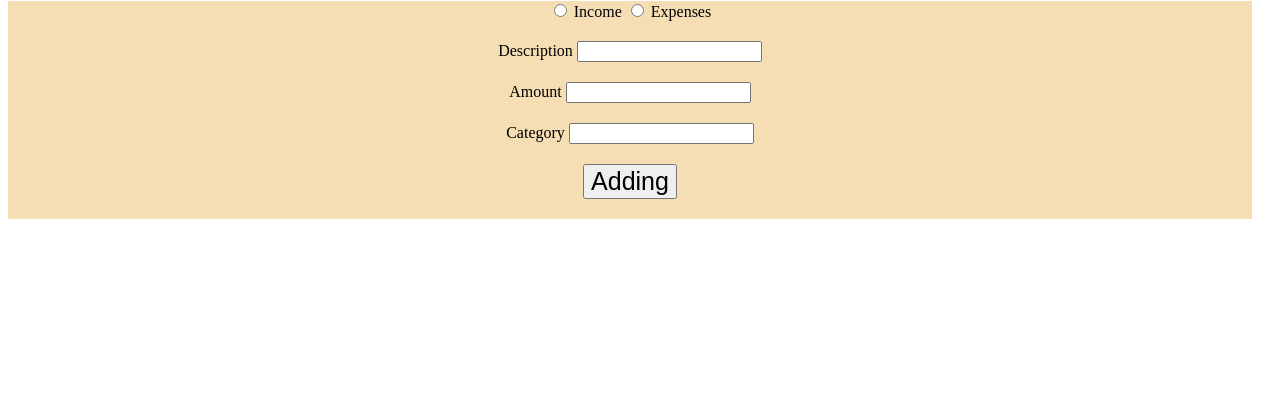
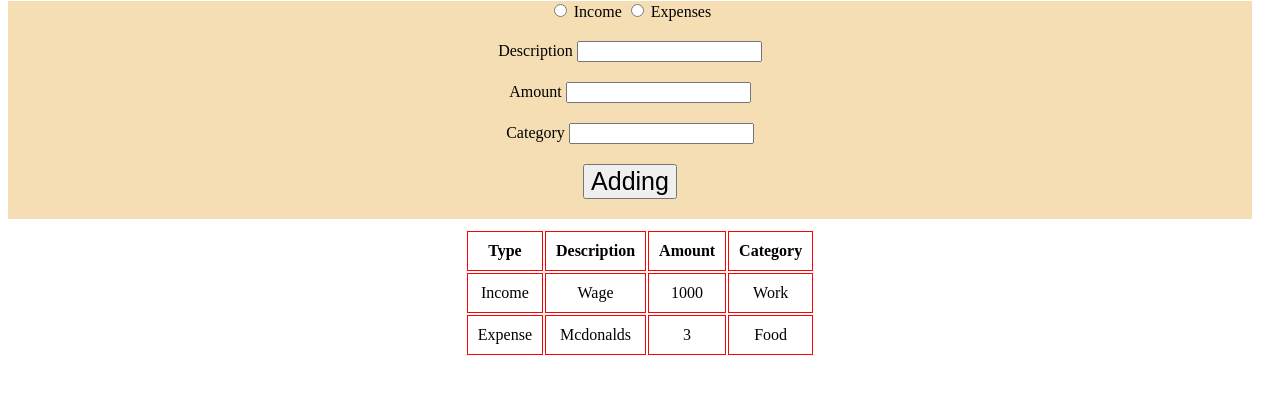
Before and after one commit to matiassemelman/budgetTrackerApp, a plain HTML site: page index.html in a window 1280 px wide. Shown: the part 79-472 px from the top of the page. Drawn offline with Linux system fonts and the light colour scheme.

Commit message:
format table

```diff
--- a/index.html
+++ b/index.html
@@ -15,7 +15,6 @@
         <label for="ingreso">Income</label>
         <input id="expenses" type="radio" />
         <label for="expenses">Expenses</label>
-
       </div>
       <div class="formDiv">
         <label for="description">Description</label>
@@ -29,8 +28,30 @@
         <input type="text" id="category" />
       </div>
       <div class="formDiv">
-          <button id="addButton">Adding</button>
+        <button id="addButton">Adding</button>
       </div>
     </form>
+    <div>
+      <table>
+          <tr>
+              <th>Type</th>
+              <th>Description</th>
+              <th>Amount</th>
+              <th>Category</th>
+          </tr>
+          <tr>
+              <td>Income</td>
+              <td>Wage</td>
+              <td>1000</td>
+              <td>Work</td>
+          </tr>
+          <tr>
+              <td>Expense</td>
+              <td>Mcdonalds</td>
+              <td>3</td>
+              <td>Food</td>
+          </tr>
+      </table>
+    </div>
   </body>
 </html>
--- a/styles.css
+++ b/styles.css
@@ -15,3 +15,14 @@ h1 {
 #addButton {
   font-size: 25px;
 }
+
+td,
+th {
+  padding: 10px;
+  border: 1px solid red;
+  text-align: center;
+}
+
+table {
+    margin: 10px auto;
+}
```
Lines whose indentation alone changed are shown as unchanged.
